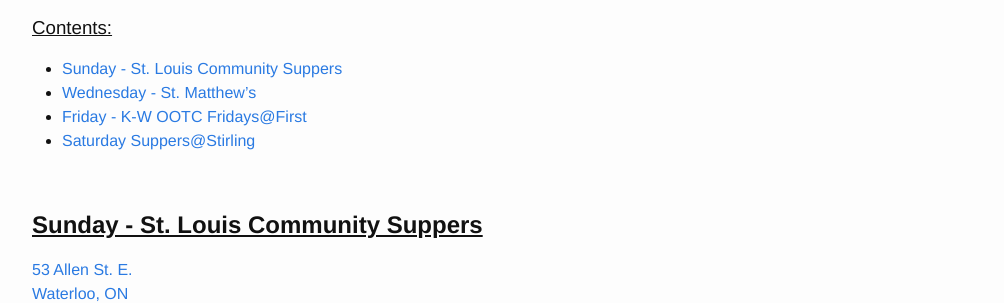
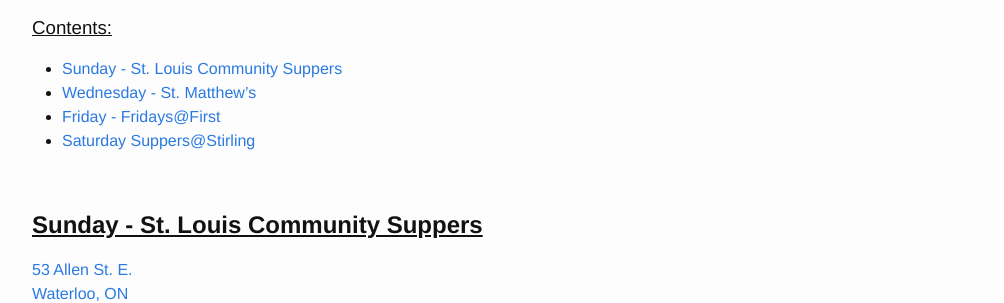
Before and after one commit to wwwkwootcca/dev, a Jekyll site: the page built from docs/Locations/index.md, in a window 1280 px wide and 1400 px high, scrolled down 531 px. Shown: the part 152-455 px from the top of the window, without its empty margins (138-1142 px from the left). Built offline with Jekyll 4.4.1, drawn with Linux system fonts in a browser that asks for light colours; nearby versions of some CDN libraries; some of the changed text lies outside the part shown.

Commit message:
Update Friday location name.

```diff
--- a/docs/Locations/index.md
+++ b/docs/Locations/index.md
@@ -103,7 +103,7 @@ This also didn't work:
 
 &nbsp;
 
-## Friday - K-W OOTC Fridays@First
+## Friday - Fridays@First
 {:#First}
 
 [16 William St. W.<br>Waterloo, ON<br>N2L 1J3<br>](//web.grt.ca/HastinfoWeb/TravelPlans?DestinationIdentifier=16%20William%20Street%20West%2C%20Waterloo%2C%20ON "First United Bus Info")
```
